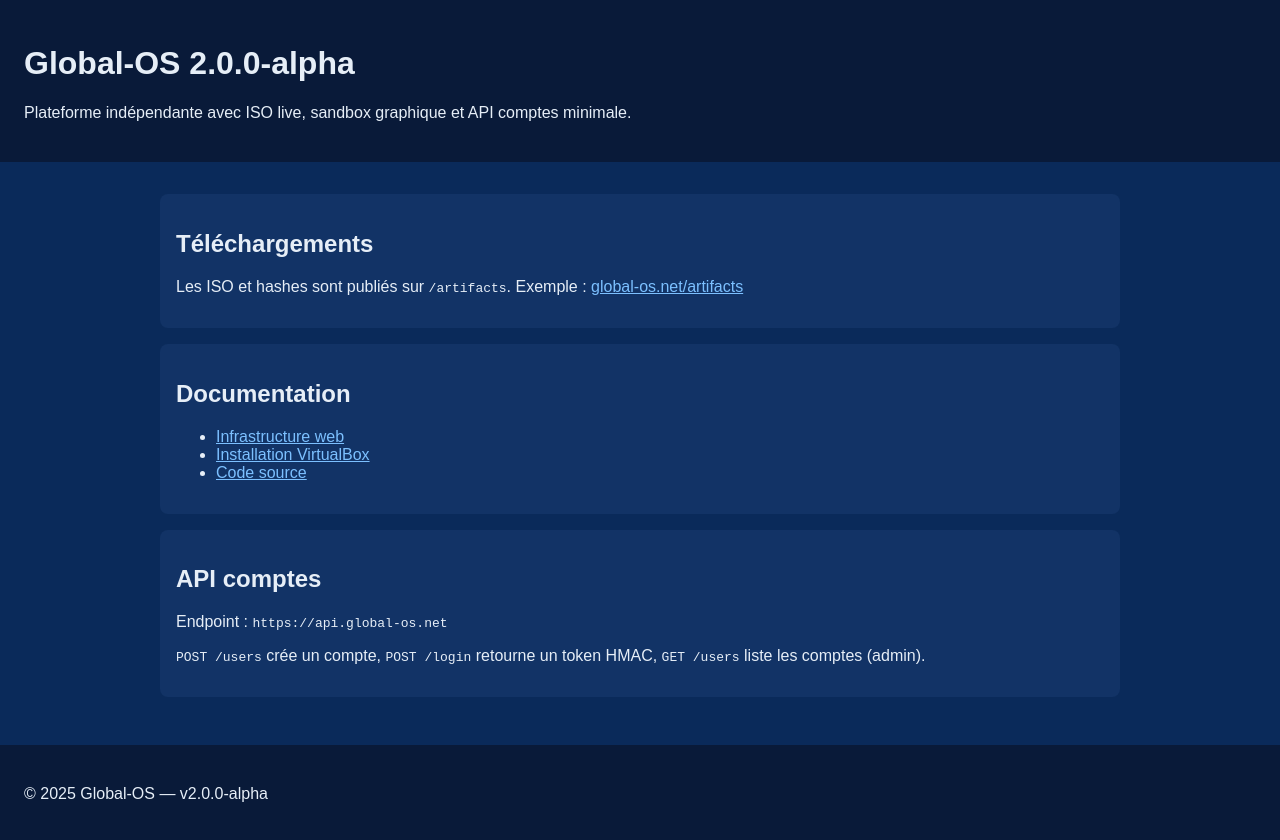
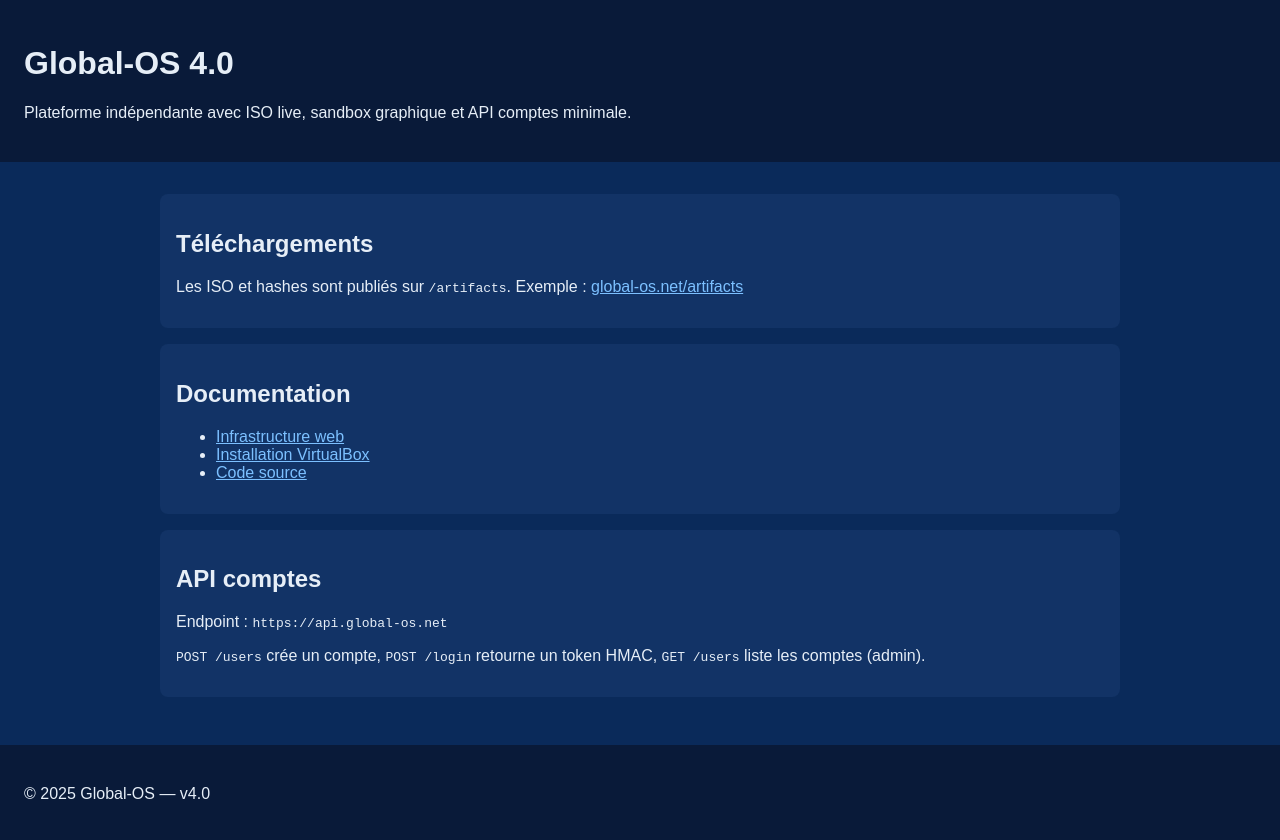
Before and after one commit to ChadY1/GlobalOS, a plain HTML site: page site/index.html in a window 1280 px wide. Drawn offline with Linux system fonts and the light colour scheme.

Commit message:
Bump release branding to 4.0

```diff
--- a/site/index.html
+++ b/site/index.html
@@ -3,7 +3,7 @@
 <head>
   <meta charset="UTF-8" />
   <meta name="viewport" content="width=device-width, initial-scale=1" />
-  <title>Global-OS 2.0.0-alpha</title>
+  <title>Global-OS 4.0</title>
   <style>
     body { font-family: Arial, sans-serif; margin: 0; background: #0a2a5a; color: #e6eef7; }
     header, footer { padding: 1.5rem; background: #091a39; }
@@ -14,7 +14,7 @@
 </head>
 <body>
 <header>
-  <h1>Global-OS 2.0.0-alpha</h1>
+  <h1>Global-OS 4.0</h1>
   <p>Plateforme indépendante avec ISO live, sandbox graphique et API comptes minimale.</p>
 </header>
 <main>
@@ -37,7 +37,7 @@
   </section>
 </main>
 <footer>
-  <p>© 2025 Global-OS — v2.0.0-alpha</p>
+  <p>© 2025 Global-OS — v4.0</p>
 </footer>
 </body>
 </html>
```
Also changed, not shown: 5 other files.
